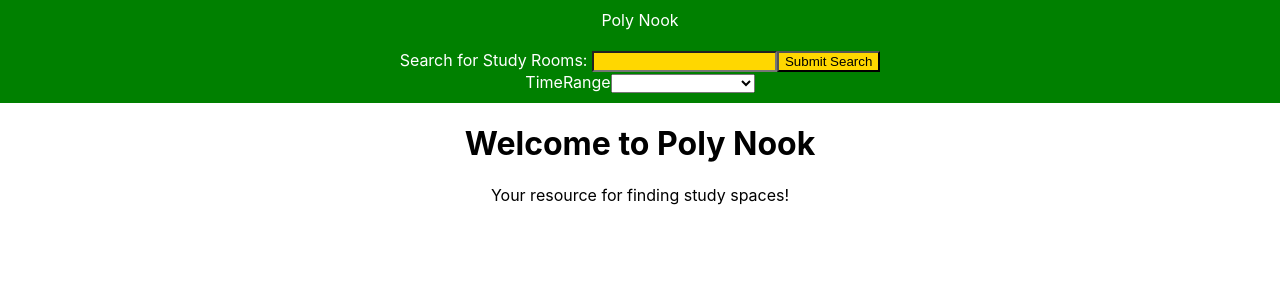
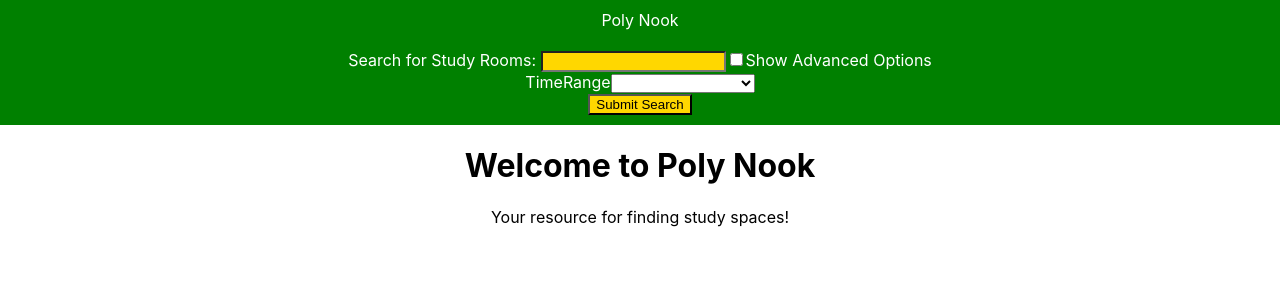
Before and after one commit to jack-ary/PolyNook, a React (Create React App) app in the folder packages/react-frontend/: page / in a window 1280 px wide. Shown: the top 300 px of the page. Built offline with nearby package versions, Linux system fonts and the light colour scheme.

Commit message:
advanced search options

```diff
--- a/packages/react-frontend/src/Search.js
+++ b/packages/react-frontend/src/Search.js
@@ -61,18 +61,48 @@ function Search(props) {
     const [searchTerm, setSearchTerm] = useState(
         {
             Building: "",
-            Schedule: ""
+            Schedule: "",
+            searchName: "",
+            hasComputers: false,
+            hasPrinters: false,
+            hasScanner: false,
+            hasPhotocopier: false,
+            hasUndergraduate: false,
+            hasGraduate: false
         }
     )
+    const [showAdvancedOptions, setShowAdvancedOptions] = useState(false);
 
     function handleChange(event) {
-        const {name, value} = event.target;
-        if (name === "searchName") {
-            //this should always be the case for now
+        const { name, type, checked, value } = event.target;
+
+        if (type === "checkbox") {
+            if (name === "showAdvancedOptions") {
+                setShowAdvancedOptions(checked);
+
+                // Clear suboptions when "Show Advanced Options" is unchecked
+                if (!checked) {
+                    setSearchTerm({
+                        searchName: "",
+                        hasComputers: false,
+                        hasPrinters: false,
+                        hasScanner: false,
+                        hasPhotocopier: false,
+                        hasUndergraduate: false,
+                        hasGraduate: false
+                    });
+                }
+            } else {
+                // Handle checkbox for tools and degree level
+                setSearchTerm(prevState => ({
+                    ...prevState,
+                    [name]: checked
+                }));
+            }
+        } else if (name === "searchName") {
             setSearchTerm(
                 {Building: value,
-                Schedule: searchTerm.Schedule}
-            );
+                Schedule: searchTerm.Schedule});
         }
     }
 
@@ -96,9 +126,91 @@ function Search(props) {
             <form onSubmit={submitForm} autoComplete='off'> {/* Address should be changed for our backend */}
                 <label htmlFor='Search'>Search for Study Rooms: </label>
                 <input style={accent_style} type='text' name='searchName' id='searchName' value={searchTerm.searchName} onChange={handleChange} />
-                <input style={accent_style} type='button' value="Submit Search" onClick={submitForm} />
+
+                {/* Toggle for advanced options */}
+                <label>
+                    <input
+                        style={accent_style}
+                        type='checkbox'
+                        name='showAdvancedOptions'
+                        checked={showAdvancedOptions}
+                        onChange={handleChange}
+                    />
+                    Show Advanced Options
+                </label>
+
+                {/* Checkboxes for computers, printers, scanner, photocopier, only shown when the toggle switch is checked */}
+                {showAdvancedOptions && (
+                    <div>
+                        <p style={{ fontWeight: 'bold', margin: '0' }}>Tools Available</p>
+                        <label>
+                            <input
+                                style={accent_style}
+                                type='checkbox'
+                                name='hasComputers'
+                                checked={searchTerm.hasComputers}
+                                onChange={handleChange}
+                            />
+                            Computers
+                        </label>
+                        <label>
+                            <input
+                                style={accent_style}
+                                type='checkbox'
+                                name='hasPrinters'
+                                checked={searchTerm.hasPrinters}
+                                onChange={handleChange}
+                            />
+                            Printer
+                        </label>
+                        <label>
+                            <input
+                                style={accent_style}
+                                type='checkbox'
+                                name='hasScanner'
+                                checked={searchTerm.hasScanner}
+                                onChange={handleChange}
+                            />
+                            Scanner
+                        </label>
+                        <label>
+                            <input
+                                style={accent_style}
+                                type='checkbox'
+                                name='hasPhotocopier'
+                                checked={searchTerm.hasPhotocopier}
+                                onChange={handleChange}
+                            />
+                            Photocopier
+                        </label>
+
+                        {/* Heading for Degree Level */}
+                        <p style={{ fontWeight: 'bold', margin: '10px 0 0' }}>Degree Level</p>
+                        <label>
+                            <input
+                                style={accent_style}
+                                type='checkbox'
+                                name='hasUndergraduate'
+                                checked={searchTerm.hasUndergraduate}
+                                onChange={handleChange}
+                            />
+                            Undergraduate
+                        </label>
+                        <label>
+                            <input
+                                style={accent_style}
+                                type='checkbox'
+                                name='hasGraduate'
+                                checked={searchTerm.hasGraduate}
+                                onChange={handleChange}
+                            />
+                            Graduate
+                        </label>
+                    </div>
+                )}
             </form>
             <SearchParams handleTimeChange={handleDropdownChange}/>
+            <input style={accent_style} type='button' value="Submit Search" onClick={submitForm} />
         </div>
     );
 }
```
Also changed, not shown: 1 other file (tests, documents, lock files or other folders).
